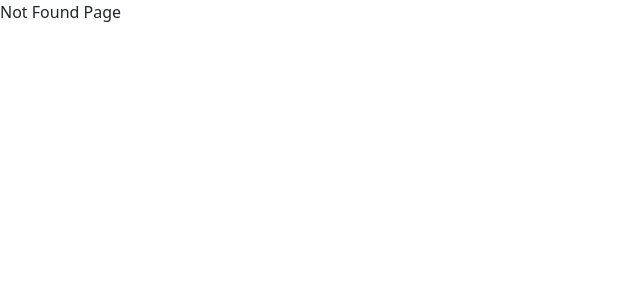
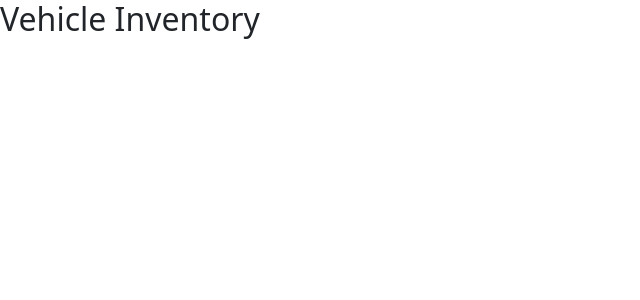
Before and after one commit to Parv-een/TD_Logix, a React (Vite) app: page /trucks in a window 1280 px wide. Before the commit this address had no page. Shown: the top 300 px of the page, without its empty margins (0-640 px from the left). Built offline with nearby package versions, Linux system fonts and the light colour scheme.

Commit message:
added interface

```diff
--- a/src/Navigation/Routes.tsx
+++ b/src/Navigation/Routes.tsx
@@ -8,11 +8,13 @@ import LoginPage from "../Pages/LoginPage/LoginPage";
 
 import Layout from "../Layout/Layout";
 import Driver from "../Pages/DriversList/Driver";
+import VehicleList from "../Pages/Vehicle/VehicleList";
 
 const routes = createRoutesFromElements(
   <>
     <Route path="layout" element={<Layout />}></Route>
     <Route path="driver" element={<Driver />}></Route>
+    <Route path="trucks" element={<VehicleList />}></Route>
     <Route path="home" element={<HomePage />}></Route>
 
     <Route path="login" element={<LoginPage />}></Route>
--- a/src/Pages/DriversList/Driver.tsx
+++ b/src/Pages/DriversList/Driver.tsx
@@ -1,6 +1,6 @@
 import { useState } from "react";
 import Address from "../../models/Address";
-import { Col, Container, Form, FormLabel, Row } from "react-bootstrap";
+import { Button, Col, Container, Form, FormLabel, Row } from "react-bootstrap";
 
 export default function Driver() {
   const [firstName, setFirstName] = useState("");
@@ -184,6 +184,7 @@ export default function Driver() {
             ></Form.Control>
           </Col>
         </Row>
+        <Button type="submit"> Add to the List</Button>
       </Form>
     </Container>
   );
--- /dev/null
+++ b/src/Pages/Vehicle/VehicleList.tsx
@@ -0,0 +1,23 @@
+import { useState } from "react";
+import TruckList from "../../models/TruckList";
+
+interface VehicleCatalogue {
+  truck: TruckList[];
+}
+
+const VehicleList = () => {
+  const [vehicle] = useState<VehicleCatalogue>({
+    truck: [],
+  });
+  return (
+    <>
+      <h2> Vehicle Inventory</h2>
+      {vehicle.truck.map((truck, index) => (
+        <li key={index}>
+          {truck.name} - {truck.make}- {truck.model}
+        </li>
+      ))}
+    </>
+  );
+};
+export default VehicleList;
--- a/src/models/DriverList.ts
+++ b/src/models/DriverList.ts
@@ -3,10 +3,10 @@ import Address from "./Address";
 export default interface Driverlist {
     firstName: string;
     lastName: string;
-    id: number | string;
+    id:  string;
     dateOfBirth: Date;
     email: string;
-    phoneNumber: number;
+    phoneNumber: string;
     status:string;
     address: Address[];
 
```
